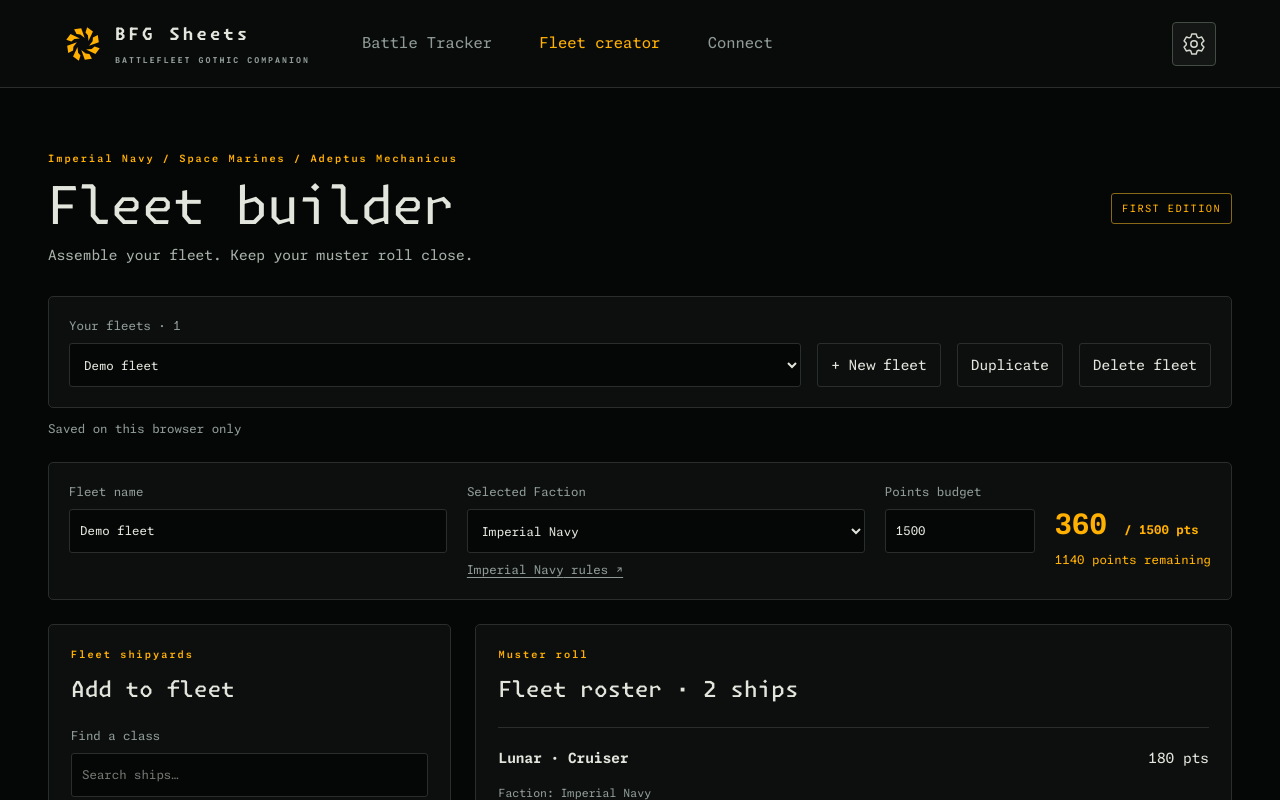
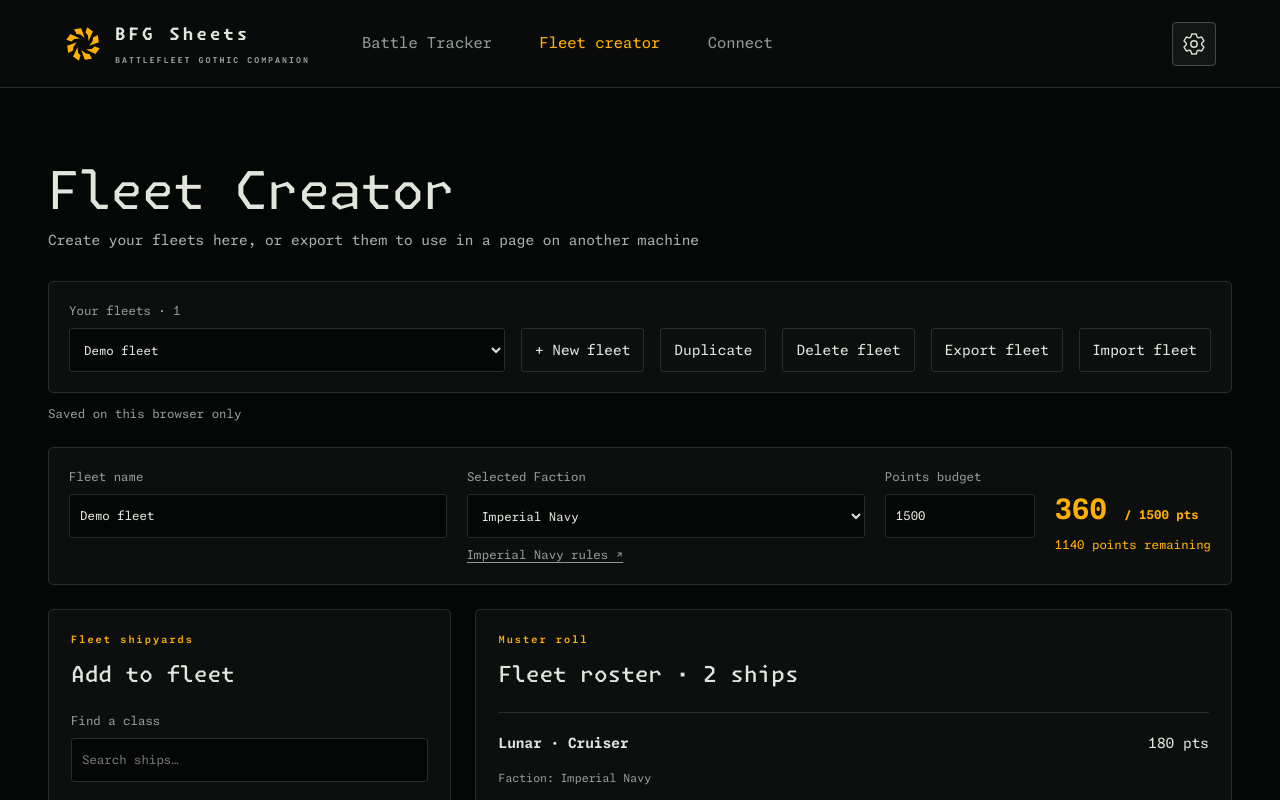
Before and after one commit to ROTBOW/bfg_sheets, a Next.js app: page /fleet-creator in a window 1280 px wide. Shown: the top 800 px of the page. Built offline with nearby package versions, Linux system fonts and the light colour scheme.

Commit message:
Added import/export function

```diff
--- a/app/fleet-creator/page.js
+++ b/app/fleet-creator/page.js
@@ -1,6 +1,6 @@
 "use client";
 
-import { useEffect, useState } from "react";
+import { useEffect, useRef, useState } from "react";
 import ShipCatalog from "@/components/ShipCatalog";
 import FleetRoster from "@/components/FleetRoster";
 import {
@@ -8,6 +8,7 @@
     getReserveAllowances, getRerollCosts, storageKey,
 } from "@/lib/fleets.mjs";
 import { getDefaultFleetId, loadFleetLibrary } from "@/lib/fleet-storage.mjs";
+import { exportFleetJson, importFleetJson } from "@/lib/fleet-transfer.mjs";
 import "./fleet-builder.css";
 
 const factionRulesUrls = {
@@ -23,6 +24,11 @@
     const [loadError, setLoadError] = useState("");
     const [saveStatus, setSaveStatus] = useState("");
     const [pendingDelete, setPendingDelete] = useState(false);
+    const [transferStatus, setTransferStatus] = useState("");
+    const [transferError, setTransferError] = useState("");
+    const [importing, setImporting] = useState(false);
+    const importInput = useRef(null);
+    const currentFleets = useRef([]);
 
     useEffect(() => {
         let active = true;
@@ -34,6 +40,7 @@
             try {
                 const { fleets: saved, saveError } = loadFleetLibrary(window.localStorage);
                 setFleets(saved);
+                currentFleets.current = saved;
                 setSelectedId(getDefaultFleetId(saved));
                 setLoaded(true);
                 setSaveStatus("Saved on this browser only");
@@ -52,6 +59,7 @@
     const fleet = fleets.find((entry) => entry.id === selectedId);
 
     const saveFleets = (nextFleets) => {
+        currentFleets.current = nextFleets;
         setFleets(nextFleets);
 
         try {
@@ -95,6 +103,50 @@
         setPendingDelete(false);
     };
 
+    const exportFleet = () => {
+        setTransferError("");
+        setTransferStatus("");
+
+        try {
+            const blob = new Blob([exportFleetJson(fleet)], { type: "application/json" });
+            const url = URL.createObjectURL(blob);
+            const link = document.createElement("a");
+            const filename = fleet.name.replace(/[^a-z0-9_-]+/gi, "-").replace(/^-+|-+$/g, "");
+            link.href = url;
+            link.download = `${filename || "fleet"}.json`;
+            document.body.appendChild(link);
+            link.click();
+            link.remove();
+            setTimeout(() => URL.revokeObjectURL(url), 1000);
+            setTransferStatus("Fleet JSON download started.");
+        } catch {
+            setTransferError("The fleet could not be exported. Please try again.");
+        }
+    };
+
+    const importFleet = async (event) => {
+        const file = event.target.files?.[0];
+        event.target.value = "";
+        if (!file) return;
+
+        setImporting(true);
+        setTransferError("");
+        setTransferStatus("");
+
+        try {
+            const importedFleet = importFleetJson(await file.text());
+            // File reading is asynchronous; retain edits made while it was loading.
+            saveFleets([...currentFleets.current, importedFleet]);
+            setSelectedId(importedFleet.id);
+            setPendingDelete(false);
+            setTransferStatus(`Imported “${importedFleet.name || "Untitled fleet"}”.`);
+        } catch {
+            setTransferError("Could not import this file. Choose a valid single-fleet JSON export from Fleet Creator. Existing fleets have not been changed.");
+        } finally {
+            setImporting(false);
+        }
+    };
+
     const addShip = (ship) => {
         updateFleet({
             ships: [...fleet.ships, {
@@ -115,11 +167,9 @@
         <main className="fleet-builder">
             <header className="page-heading">
                 <div>
-                    <p className="eyebrow">Imperial Navy / Space Marines / Adeptus Mechanicus</p>
-                    <h1>Fleet builder</h1>
-                    <p className="subtitle">Assemble your fleet. Keep your muster roll close.</p>
+                    <h1>Fleet Creator</h1>
+                    <p className="subtitle">Create your fleets here, or export them to use in a page on another machine</p>
                 </div>
-                <span className="demo-badge">FIRST EDITION</span>
             </header>
             {loadError && <p role="alert">{loadError}</p>}
             {!loaded && !loadError && <p role="status">Loading saved fleets…</p>}
@@ -145,7 +195,25 @@
                         <button type="button" onClick={addFleet}>+ New fleet</button>
                         {fleet && <button type="button" onClick={duplicateFleet}>Duplicate</button>}
                         {fleet && <button type="button" onClick={() => setPendingDelete(true)}>Delete fleet</button>}
+                        {fleet && <button type="button" onClick={exportFleet}>Export fleet</button>}
+                        <button
+                            type="button"
+                            disabled={importing}
+                            onClick={() => importInput.current?.click()}
+                        >
+                            {importing ? "Importing…" : "Import fleet"}
+                        </button>
+                        <input
+                            ref={importInput}
+                            type="file"
+                            accept=".json,application/json"
+                            aria-label="Import fleet JSON file"
+                            hidden
+                            onChange={importFleet}
+                        />
                     </section>
+                    {transferError && <p role="alert">{transferError}</p>}
+                    {transferStatus && <p role="status">{transferStatus}</p>}
                     <div className="builder-row builder-save">
                         <p role="status">{saveStatus}</p>
                         {saveStatus.startsWith("Not saved") && (
@@ -154,7 +222,7 @@
                     </div>
                     {pendingDelete && (
                         <div className="panel builder-confirm" role="alert">
-                            <p>Delete “{fleet.name || "Untitled fleet"}” from this browser? This cannot be undone.</p>
+                            <p>Delete “{fleet.name || "Untitled fleet"}”? This cannot be undone.</p>
                             <button type="button" onClick={deleteFleet}>Confirm deletion</button>
                             <button type="button" onClick={() => setPendingDelete(false)}>Keep fleet</button>
                         </div>
--- /dev/null
+++ b/lib/fleet-transfer.mjs
@@ -0,0 +1,25 @@
+import { parseFleets } from "./fleets.mjs";
+
+export const exportFleetJson = (fleet) => (
+    JSON.stringify({ version: 1, fleets: [fleet] }, null, 4)
+);
+
+export const importFleetJson = (raw) => {
+    const fleets = parseFleets(raw);
+
+    if (fleets.length !== 1) {
+        throw new Error("Choose a JSON export containing exactly one fleet.");
+    }
+
+    const fleet = fleets[0];
+    const ships = fleet.ships.map((ship) => ({ ...ship, id: crypto.randomUUID() }));
+    const flagshipIndex = fleet.ships.findIndex((ship) => ship.id === fleet.flagshipId);
+
+    // Fresh identities allow repeated imports without sharing tracker state.
+    return {
+        ...fleet,
+        id: crypto.randomUUID(),
+        ships,
+        flagshipId: ships[flagshipIndex]?.id || "",
+    };
+};
```
Also changed, not shown: 1 other file (tests, documents, lock files or other folders).
